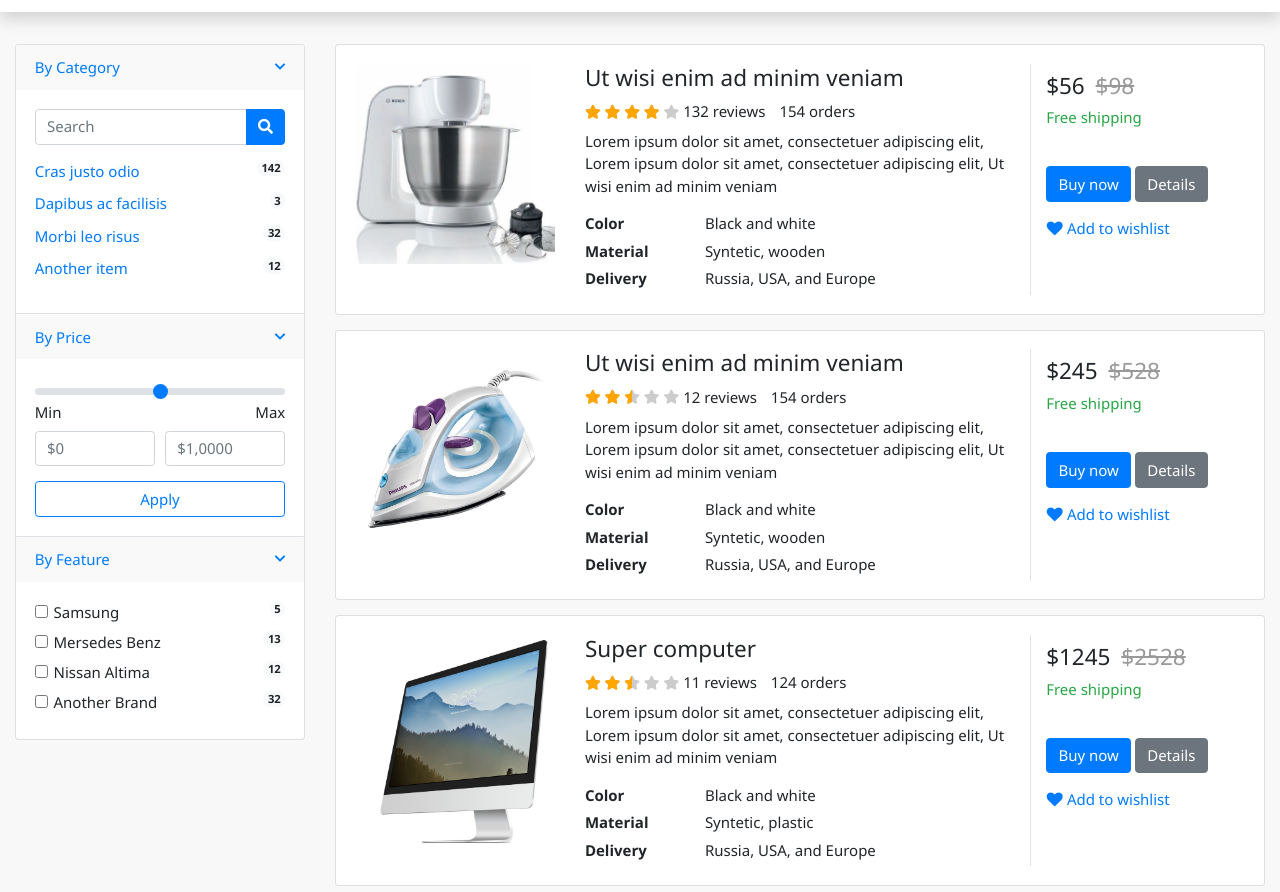
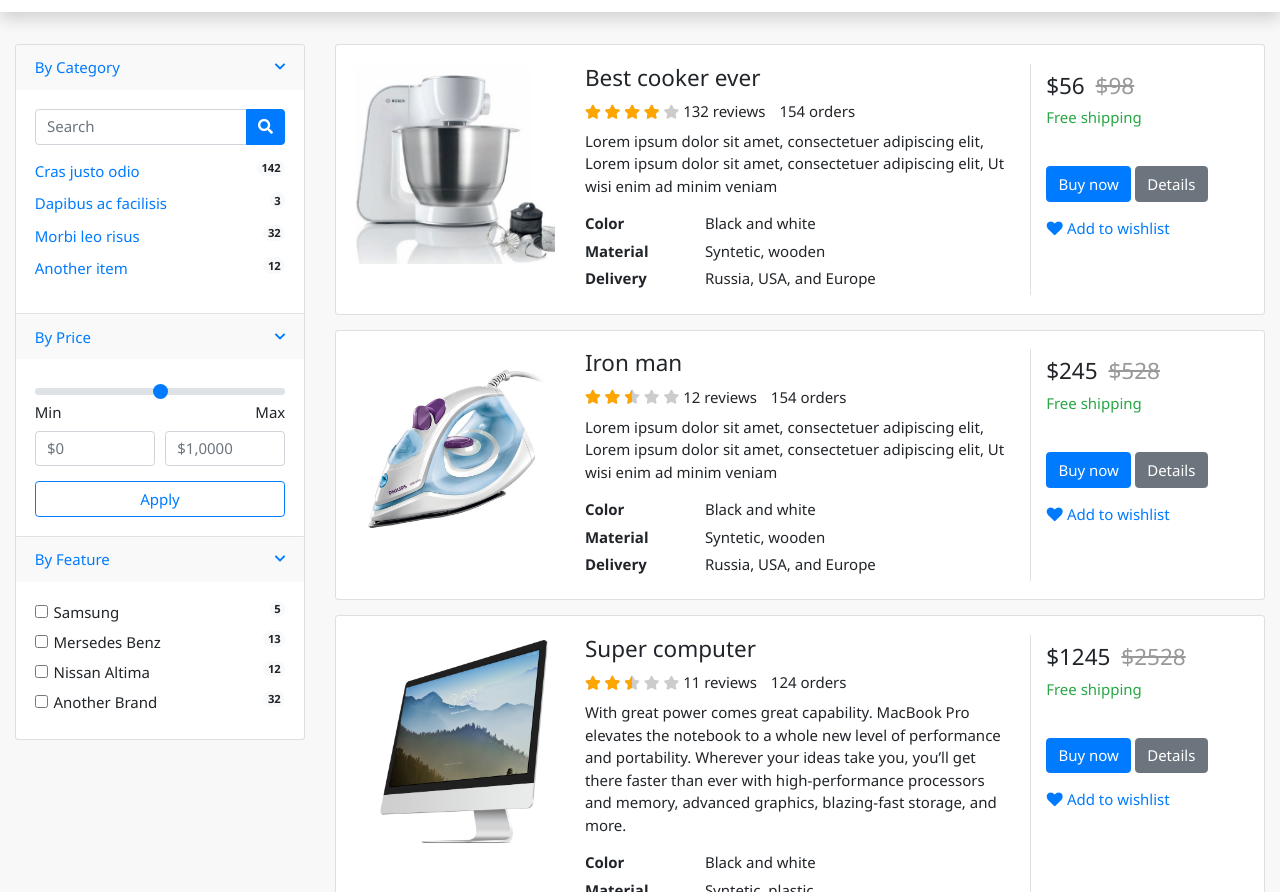
Before and after one commit to ryadabani/2021-etu-iut-casir-git-tp4, a plain HTML site: page src/index.html in a window 1280 px wide. Shown: the part 60-952 px from the top of the page. Drawn offline with Linux system fonts and the light colour scheme.

Commit message:
We are thes sales team and we are right!

```diff
--- a/src/index.html
+++ b/src/index.html
@@ -325,7 +325,7 @@
                   </aside>
                   <!-- col.// -->
                   <article class="col-sm-6">
-                    <h4 class="title">Ut wisi enim ad minim veniam</h4>
+                    <h4 class="title">Best cooker ever</h4>
                     <div class="rating-wrap  mb-2">
                       <ul class="rating-stars">
                         <li style="width:80%" class="stars-active">
@@ -400,7 +400,7 @@
                   </aside>
                   <!-- col.// -->
                   <article class="col-sm-6">
-                    <h4 class="title">Ut wisi enim ad minim veniam</h4>
+                    <h4 class="title">Iron man</h4>
                     <div class="rating-wrap mb-2">
                       <ul class="rating-stars">
                         <li style="width:50%" class="stars-active">
@@ -495,9 +495,12 @@
                     </div>
                     <!-- rating-wrap.// -->
                     <p>
-                      Lorem ipsum dolor sit amet, consectetuer adipiscing elit,
-                      Lorem ipsum dolor sit amet, consectetuer adipiscing elit,
-                      Ut wisi enim ad minim veniam
+                      With great power comes great capability. MacBook Pro
+                      elevates the notebook to a whole new level of performance
+                      and portability. Wherever your ideas take you, you’ll get
+                      there faster than ever with high‑performance processors
+                      and memory, advanced graphics, blazing‑fast storage, and
+                      more.
                     </p>
                     <dl class="dlist-align">
                       <dt>Color</dt>
```
